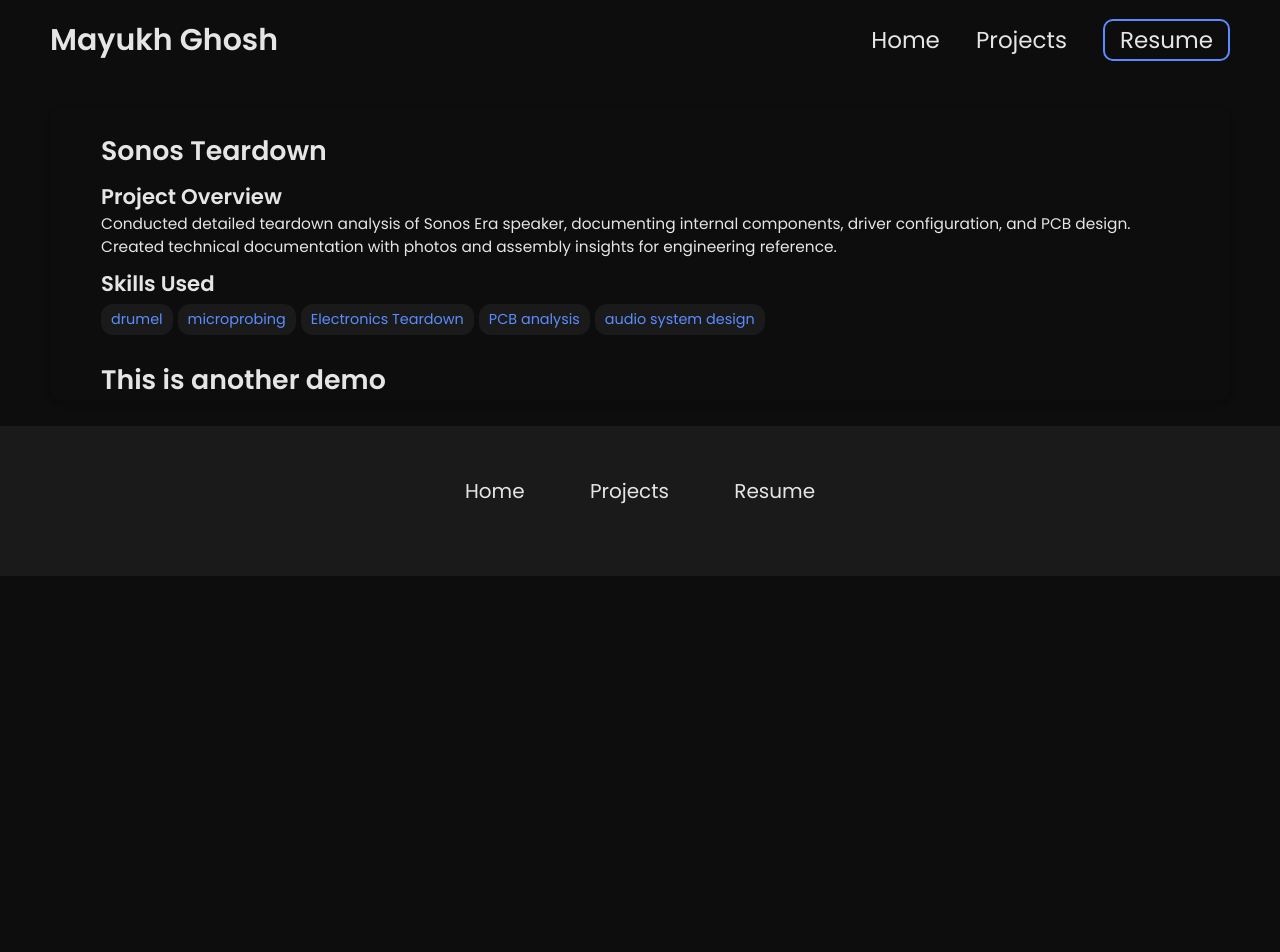
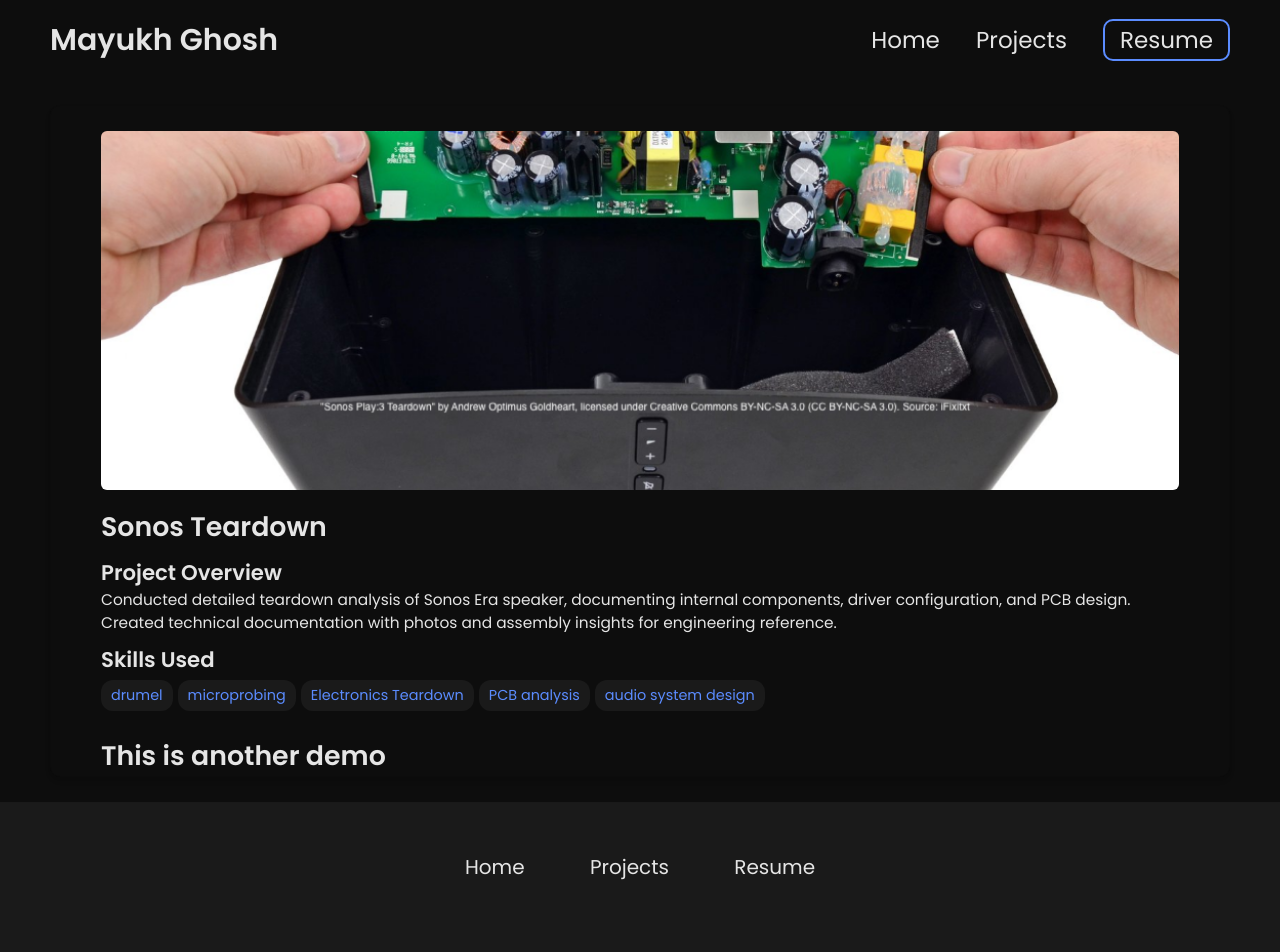
Before and after one commit to AscendedSky/AscendedSky.github.io, a Jekyll site: the page built from _projects/sonos-teardown/index.md, in a window 1280 px wide. Built offline with Jekyll 4.4.1, drawn with Linux system fonts in a browser that asks for light colours; before the commit the page ends 900 px from its top, so only the background shows below that.

Commit message:
Update post.html

```diff
--- a/_layouts/post.html
+++ b/_layouts/post.html
@@ -8,6 +8,7 @@ layout: wrapper
 
         {% assign folder_path = page.path | split: "/" | slice: 0, 2 | join: "/" %}
         {% assign image_path = "/" | append: folder_path | append: page['main-image'] %}
+        <img src="{{ image_path }}" alt="{{ page.title }} image">
 
 
         <div class="title-header">
```
